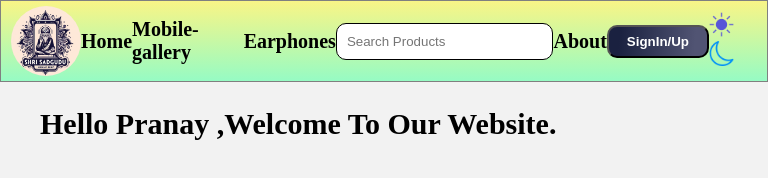
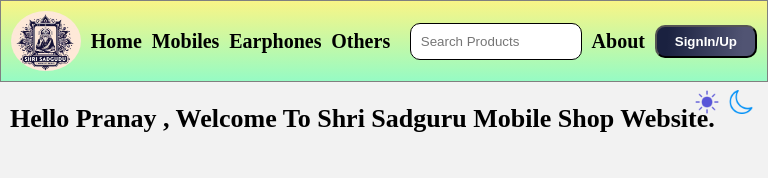
Before and after one commit to pranayrdandekar7/sadguru-mobile-js-project, a plain HTML site: page index.html in a window 768 px wide. Drawn offline with Linux system fonts and the light colour scheme.

Commit message:
chnages added

```diff
--- a/home.css
+++ b/home.css
@@ -8,17 +8,21 @@ body {
 .navbar-container {
     /* background-image: linear-gradient(179.4deg, rgba(33, 150, 243, 1) 1.8%, rgba(22, 255, 245, 0.60) 97.1%); */
     background-image: linear-gradient(to top, #96fbc4 0%, #f9f586 100%);
-    height: 60px;
-    padding: 10px;
+    height: 70px;
+    padding: 5px;
     display: flex;
+    flex-wrap: wrap;
     align-items: center;
     justify-content: space-around;
     border: 1px solid gray;
+
 }
 
 .logo-img {
     height: 70px;
+    width: 70px;
     border-radius: 50%;
+
 
 }
 
@@ -54,9 +58,71 @@ body {
     color: black;
     font-weight: bold;
 }
+.mode-img-container{
+
+    /* width: 60px; */
+    display: flex;
+    justify-content: space-between;
+    position:fixed;
+    right:10px;
+    top: 85px;
+
+}
+.mode-img{
+    height: 30px;
+    margin: 5px;
+
+}
 
 /* header */
 .header-heading{
     font-size: 30px;
     padding-left: 40px;
 }
+
+
+
+/* media querry */
+@media screen and (min-width: 993px) and (max-width: 1200px){
+
+
+}
+
+@media screen and (min-width: 770px) and (max-width: 992px){
+    .input-box {
+        width: 180px;
+
+    }
+
+    .header-heading{
+        font-size: 27px;
+
+    }
+    .mode-img{
+        height: 27px;
+
+    }
+
+}
+@media screen and (min-width: 550px) and (max-width: 769px){
+    .logo-img {
+        height: 60px;
+
+    }
+
+    .input-box {
+        width: 150px;
+
+    }
+    .header-heading{
+        font-size: 26px;
+        padding-left: 10px;
+
+    }
+    .mode-img{
+        height: 24px;
+
+    }
+
+
+}
--- a/index.html
+++ b/index.html
@@ -14,21 +14,27 @@
 
         <img src="./img/home-img/logo.png" class="logo-img">
         <a href="./index.html" class="navbar-menus">Home</a>
-        <a href="./pages/mens.html" class="navbar-menus">Mobile-gallery</a>
+        <a href="./pages/mens.html" class="navbar-menus">Mobiles</a>
         <a href="./pages/womens.html" class="navbar-menus">Earphones</a>
+        <a href="./index.html" class="navbar-menus">Others</a>
         <a href="./kids.html" class="navbar-menus"></a>
         <input type="text" class="input-box" placeholder="Search Products">
         <a href="" class="navbar-menus">About</a>
         <a href="./pages/login.html"> <button type="button" class="sign-up-btn">SignIn/Up</button></a>
-        <div>
-            <img src="./img/home-img/light-mode.png" height="25px" class="mode-img active" id="light" />
 
-            <img src="./img/home-img/dark-mode.png" height="25px" class="mode-img" id="dark" />
-        </div>
     </div>
 
     <!-- header section -->
-    <h2 class="header-heading" id="header-heading">Hello Pranay ,Welcome To Our Website.</h2>
+    <h2 class="header-heading" id="header-heading">Hello Pranay , Welcome To Shri Sadguru Mobile Shop Website.</h2>
+
+    <div class="mode-img-container">
+        <img src="./img/home-img/light-mode.png" height="25px" class="mode-img active" id="light" />
+
+        <img src="./img/home-img/dark-mode.png" height="25px" class="mode-img" id="dark" />
+    </div>
+
+
+
 
 
 
```
